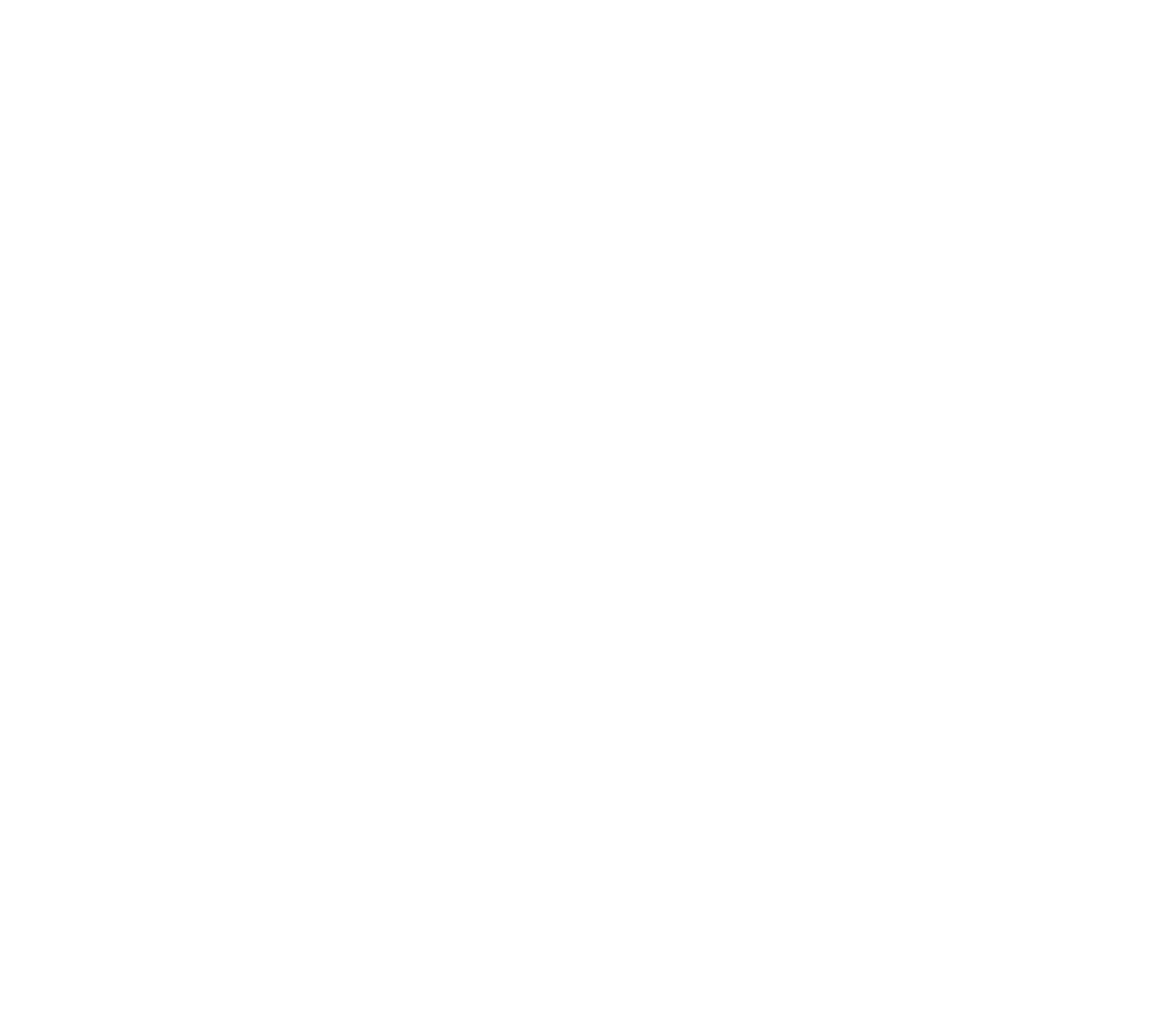
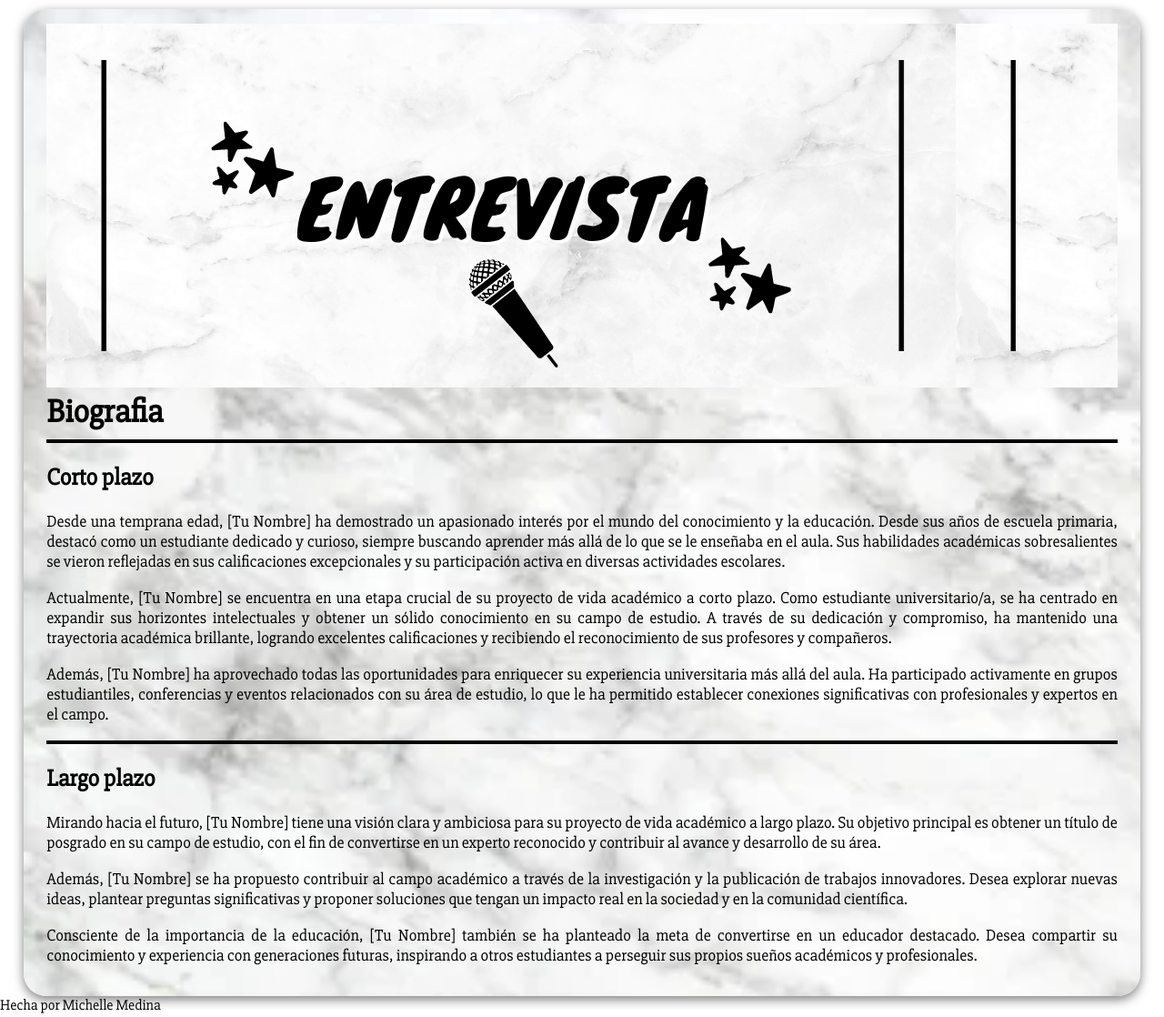
Before and after one commit to MichelleMedina28/MichelleMedina28.github.io, a plain HTML site: page 2IM1/proyecto_aula.html in a window 1280 px wide. Shown: the whole page at 91% size. Before the commit the page ends 800 px from the top, so only its background shows below. Drawn offline with Linux system fonts and the light colour scheme.

Commit message:
uplaod index

```diff
--- a/2IM1/proyecto_aula.html
+++ b/2IM1/proyecto_aula.html
@@ -2,9 +2,82 @@
 <html lang="en">
 <head>
     <meta charset="UTF-8">
+    <meta name="viewport" content="width=device-width, initial-scale=1">
     <title>Proyecto Aula</title>
+    <link rel="preconnect" href="https://fonts.googleapis.com">
+    <link rel="preconnect" href="https://fonts.gstatic.com" crossorigin>
+    <link href="https://fonts.googleapis.com/css2?family=Slabo+27px&display=swap" rel="stylesheet">
+    <style>
+        * {
+            font-family: 'Slabo 27px', serif;
+        }
+        body {
+            margin: 10px auto;
+            max-width: 1300px;
+
+        }
+        h1 {
+            font-size: 36px;
+            margin: 0;
+        }
+        h2 {
+            font-size: 26px;
+        }
+        p {
+            text-align: justify;
+            font-size: 18px;
+        }
+        main {
+            margin: 0 2vw;
+            background-image: url("./images/marmoleado.png");
+            background-repeat: no-repeat;
+            background-size: cover;
+            border-radius: 25px;
+            padding: 2vh 2vw;
+            box-shadow: rgba(0, 0, 0, 0.5) 0 4px 12px;
+        }
+        hr {
+            border: 2px black solid;
+        }
+        section.carrusel {
+            display: flex;
+            flex-wrap: nowrap;
+            overflow-x: scroll;
+        }
+    </style>
 </head>
 <body>
+<header>
 
+</header>
+<main>
+    <section class="carrusel">
+        <div class="elemento">
+            <img src="./images/Entrevista.png" alt="Pagina Entrevista">
+        </div>
+        <div class="elemento">
+            <img src="./images/Proyecto_aula.png" alt="Pagina Proyecto Aula">
+        </div>
+        <div class="elemento">
+            <img src="./images/Obra_de_teatro.png" alt="Pagina Obra de teatro">
+        </div>
+    </section>
+    <section id="biografia">
+        <h1>Biografia</h1>
+        <hr>
+        <h2>Corto plazo</h2>
+        <p>Desde una temprana edad, [Tu Nombre] ha demostrado un apasionado interés por el mundo del conocimiento y la educación. Desde sus años de escuela primaria, destacó como un estudiante dedicado y curioso, siempre buscando aprender más allá de lo que se le enseñaba en el aula. Sus habilidades académicas sobresalientes se vieron reflejadas en sus calificaciones excepcionales y su participación activa en diversas actividades escolares.</p>
+        <p>Actualmente, [Tu Nombre] se encuentra en una etapa crucial de su proyecto de vida académico a corto plazo. Como estudiante universitario/a, se ha centrado en expandir sus horizontes intelectuales y obtener un sólido conocimiento en su campo de estudio. A través de su dedicación y compromiso, ha mantenido una trayectoria académica brillante, logrando excelentes calificaciones y recibiendo el reconocimiento de sus profesores y compañeros.</p>
+        <p>Además, [Tu Nombre] ha aprovechado todas las oportunidades para enriquecer su experiencia universitaria más allá del aula. Ha participado activamente en grupos estudiantiles, conferencias y eventos relacionados con su área de estudio, lo que le ha permitido establecer conexiones significativas con profesionales y expertos en el campo.</p>
+        <hr>
+        <h2>Largo plazo</h2>
+        <p>Mirando hacia el futuro, [Tu Nombre] tiene una visión clara y ambiciosa para su proyecto de vida académico a largo plazo. Su objetivo principal es obtener un título de posgrado en su campo de estudio, con el fin de convertirse en un experto reconocido y contribuir al avance y desarrollo de su área.</p>
+        <p>Además, [Tu Nombre] se ha propuesto contribuir al campo académico a través de la investigación y la publicación de trabajos innovadores. Desea explorar nuevas ideas, plantear preguntas significativas y proponer soluciones que tengan un impacto real en la sociedad y en la comunidad científica.</p>
+        <p>Consciente de la importancia de la educación, [Tu Nombre] también se ha planteado la meta de convertirse en un educador destacado. Desea compartir su conocimiento y experiencia con generaciones futuras, inspirando a otros estudiantes a perseguir sus propios sueños académicos y profesionales.</p>
+    </section>
+</main>
+<footer>
+    Hecha por Michelle Medina
+</footer>
 </body>
 </html>
```
Also changed, not shown: 2IM1/images/Entrevista.png (added), 2IM1/images/Obra_de_teatro.png (added), 2IM1/images/Proyecto_aula.png (added), 2IM1/images/marmoleado.png (added).
